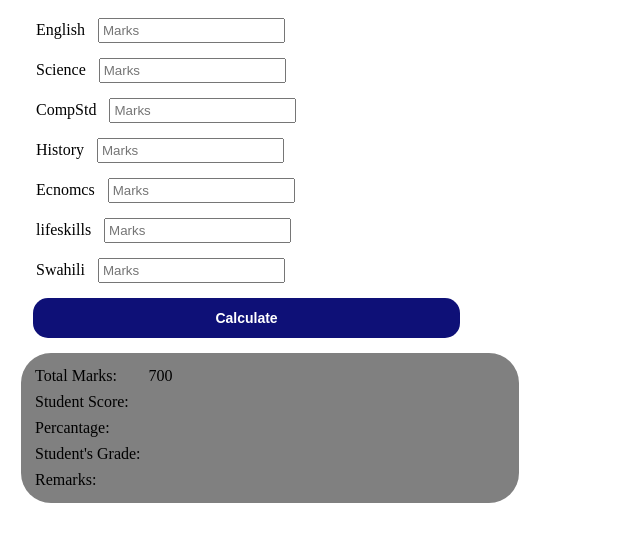
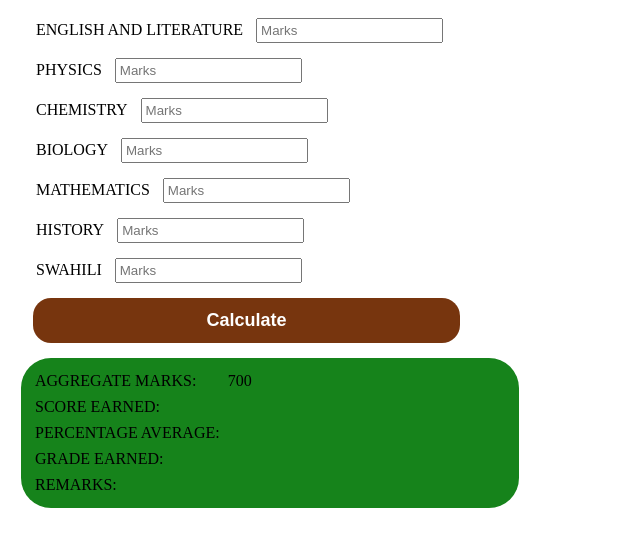
Before and after one commit to VincentIrungu/Toy-Problems, a plain HTML site: page Marks generator/index.html in a window 1280 px wide. Shown: the part 73-620 px from the top of the page, without its empty margins (0-640 px from the left). Drawn offline with Linux system fonts and the light colour scheme.

Commit message:
Complete Assignment

```diff
--- a/Marks generator/index.html
+++ b/Marks generator/index.html
@@ -12,31 +12,31 @@
      <div id="head"><h1>GRADING SYSTEM</h1></div>
     <div id="main">
         <div class="subject1">
-            <label>English</label>
+            <label>ENGLISH AND LITERATURE</label>
             <input id="bookOne" type="number" name="" placeholder="Marks">
         </div>
         <div class="subject2">
-            <label>Science</label>
+            <label>PHYSICS</label>
             <input id="bookTwo" type="number" name="" placeholder="Marks">
         </div>
         <div class="subject3">
-            <label>CompStd</label>
+            <label>CHEMISTRY</label>
             <input id="bookThree" type="number" name="" placeholder="Marks">
         </div>
         <div class="subject4">
-            <label>History</label>
+            <label>BIOLOGY</label>
             <input id="bookFour" type="number" name="" placeholder="Marks">
         </div>
         <div class="subject5">
-            <label>Ecnomcs</label>
+            <label>MATHEMATICS</label>
             <input id="bookFive" type="number" name="" placeholder="Marks">
         </div>
         <div class="subject6">
-            <label>lifeskills</label>
+            <label>HISTORY</label>
             <input id="bookSix" type="number" name="" placeholder="Marks">
         </div>
         <div class="subject7">
-            <label>Swahili</label>
+            <label>SWAHILI</label>
             <input id="bookSeven" type="number" name="" placeholder="Marks">
         </div>
         <div>
@@ -46,23 +46,23 @@
     <div id="table1">
         <table id="table2">
             <tr>
-                <td>Total Marks:</td>
+                <td>AGGREGATE MARKS:</td>
                 <td>700</td>
             </tr>
             <tr>
-                <td>Student Score:</td>
+                <td>SCORE EARNED:</td>
                 <td id="scoreTotal"></td>
             </tr>
             <tr>
-                <td>Percantage:</td>
+                <td>PERCENTAGE AVERAGE:</td>
                 <td id="per"></td>
             </tr>
             <tr>
-                <td>Student's Grade:</td>
+                <td>GRADE EARNED:</td>
                 <td id="grade"></td>
             </tr>
             <tr>
-                <td>Remarks:</td>
+                <td>REMARKS:</td>
                 <td id="remarks"></td>
             </tr>
         </table>
--- a/Marks generator/style.css
+++ b/Marks generator/style.css
@@ -9,21 +9,21 @@ body{
 }
 #table1{
     width: 40%;
-    background:grey;
+    background:rgb(22, 131, 27);
     border-radius: 30px;
     font-weight: 25px;
 }
 .BTN{
-    background-color:rgb(14, 16, 119) ;
+    background-color:rgb(119, 53, 14) ;
     border: none;
     padding: 12px 0;
-    border-radius: 15px;
+    border-radius: 18px;
     color: rgb(255, 255, 255);
     font-weight: 800;
-    font-size: 14px;
+    font-size: 18px;
     cursor: pointer;
     transition: background-color .4s ease;
     width: 35%;
 }
 .BTN:hover{
-    background-color: rgb(255, 17, 17);}
+    background-color: rgb(255, 17, 223);}
--- a/speedlimit/style.css
+++ b/speedlimit/style.css
@@ -10,12 +10,12 @@
 
     #table1{
         width: 40%;
-        background:whitesmoke;
+        background:rgb(5, 10, 82);
         border-radius: 30px;
         font-weight: 25px;
     }
     .BTN{
-        background-color:hsl(359, 80%, 37%) ;
+        background-color:hsl(98, 80%, 37%) ;
         border: none;
         padding: 12px 0;
         border-radius: 15px;
@@ -27,4 +27,4 @@
         width: 35%;
     }
     .BTN:hover{
-        background-color: hsl(357, 75%, 17%);}
+        background-color: hsl(51, 83%, 41%);}
```
Also changed, not shown: speedlimit/index.html (+1 -1 lines).
